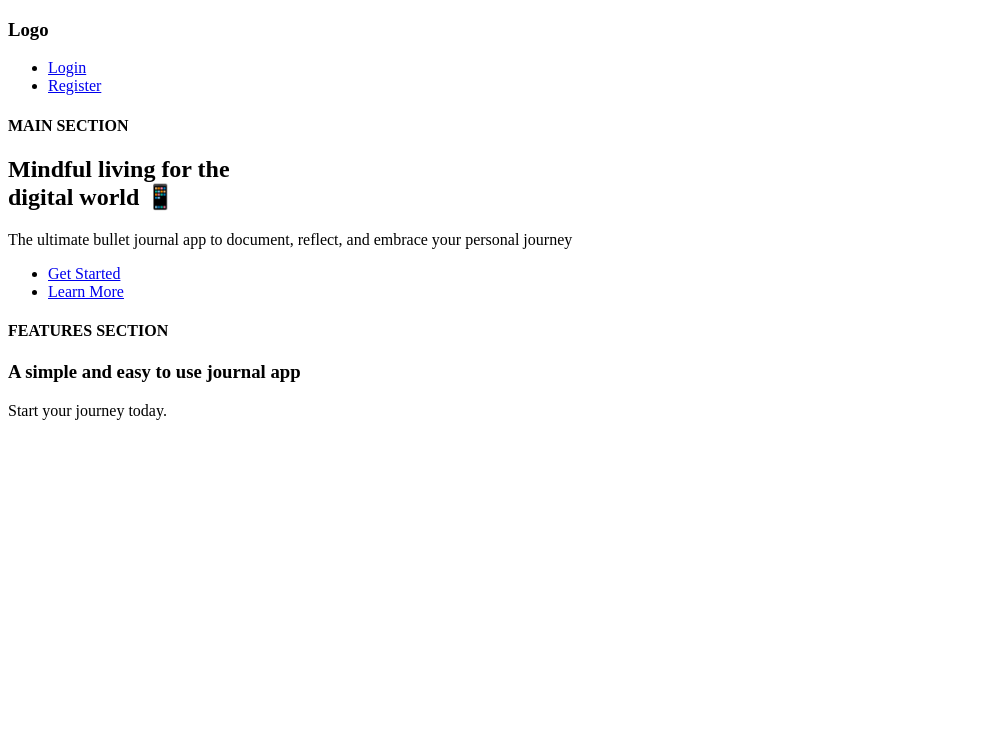
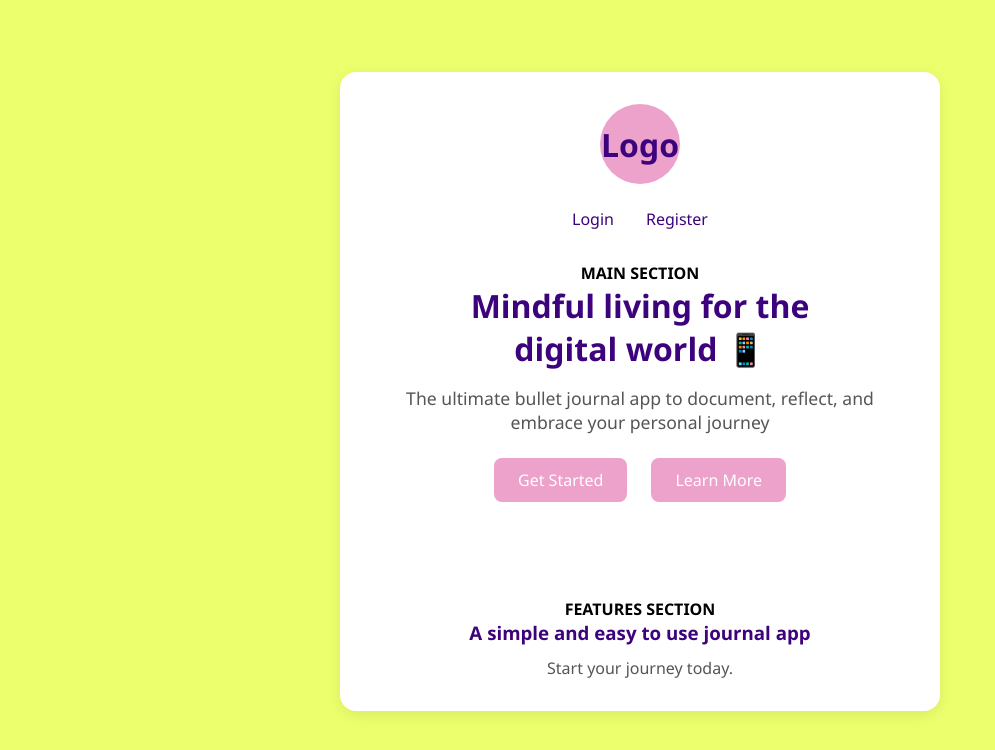
Before and after one commit to Harshvardhangupta-32/GLA_Fullstack, a plain HTML site: page Html & Css/journal_page.html in a window 1280 px wide. Shown: the whole page, without its empty margins (0-995 px from the left). Drawn offline with Linux system fonts and the light colour scheme.

Commit message:
Updated Css and blog file

```diff
--- /dev/null
+++ b/Html & Css/float-property(css)/style.css
@@ -0,0 +1,36 @@
+*{
+    margin: 0;
+    padding: 0;
+}
+.container{
+    background: #ecff6d;
+    height: 500px;
+    width:500px;
+    margin: 100px ;
+    display: flex;
+    flex-direction: row;
+    justify-content: center;
+    align-items: center;
+
+}
+#box{
+    background: #eca2ca;
+    height:100px;
+    width: 100px;
+    float: left;
+    margin:10px;
+    text-align: center;
+    line-height: 100px;
+
+}
+
+#box1{
+    background: #eca2ca;
+    height:100px;
+    width: 100px;
+    text-align: center;
+    line-height: 100px;
+    align-self: flex-end;
+    margin: 10px;
+
+}
--- a/Html & Css/journal_page.html
+++ b/Html & Css/journal_page.html
@@ -2,29 +2,125 @@
 <html>
 <head>
   <title>Journal App</title>
+  <meta charset="UTF-8">
+  <meta name="viewport" content="width=device-width, initial-scale=1.0">
+  <style>
+    * {
+      margin: 0;
+      padding: 0;
+      box-sizing: border-box;
+    }
+    body {
+      font-family: 'Segoe UI', Arial, sans-serif;
+      background: #ecff6d;
+      min-height: 100vh;
+      padding: 2rem 0;
+    }
+    .container {
+      background: #fff;
+      max-width: 600px;
+      margin: 40px auto;
+      border-radius: 16px;
+      box-shadow: 0 4px 16px rgba(0,0,0,0.08);
+      padding: 2rem 2.5rem;
+      display: flex;
+      flex-direction: column;
+      align-items: center;
+    }
+    .logo {
+      background: #eca2ca;
+      color: #3c037d;
+      font-size: 2rem;
+      font-weight: bold;
+      border-radius: 50%;
+      width: 80px;
+      height: 80px;
+      display: flex;
+      align-items: center;
+      justify-content: center;
+      margin-bottom: 1.5rem;
+    }
+    .nav {
+      display: flex;
+      gap: 2rem;
+      margin-bottom: 2rem;
+    }
+    .nav a {
+      color: #3c037d;
+      text-decoration: none;
+      font-weight: 500;
+      font-size: 1rem;
+      transition: color 0.2s;
+    }
+    .nav a:hover {
+      color: #eca2ca;
+    }
+    .main-section {
+      text-align: center;
+      margin-bottom: 2rem;
+    }
+    .main-section h2 {
+      color: #3c037d;
+      font-size: 2rem;
+      margin-bottom: 1rem;
+    }
+    .main-section p {
+      color: #555;
+      font-size: 1.1rem;
+      margin-bottom: 1.5rem;
+    }
+    .main-buttons {
+      display: flex;
+      gap: 1.5rem;
+      justify-content: center;
+      margin-bottom: 2rem;
+    }
+    .main-buttons a {
+      background: #eca2ca;
+      color: #fff;
+      padding: 0.7rem 1.5rem;
+      border-radius: 8px;
+      text-decoration: none;
+      font-weight: 500;
+      transition: background 0.2s;
+    }
+    .main-buttons a:hover {
+      background: #3c037d;
+    }
+    .features-section {
+      text-align: center;
+      margin-top: 2rem;
+    }
+    .features-section h3 {
+      color: #3c037d;
+      margin-bottom: 0.7rem;
+    }
+    .features-section p {
+      color: #555;
+    }
+  </style>
 </head>
 <body>
-
-  <h3>Logo</h3>
-
-
-  <ul>
-    <li><a href="#">Login</a></li>
-    <li><a href="#">Register</a></li>
-  </ul>
-
-
+  <div class="container">
+    <div class="logo">Logo</div>
+    <nav class="nav">
+      <a href="#">Login</a>
+      <a href="#">Register</a>
+    </nav>
+    <div class="main-section">
       <h4>MAIN SECTION</h4>
       <h2>Mindful living for the<br>digital world 📱</h2>
       <p>The ultimate bullet journal app to document, reflect, and embrace your personal journey</p>
-
-  <ul>
-    <li><a href="#">Get Started</a></li>
-    <li><a href="#">Learn More</a></li>
-  </ul>
-
+      <div class="main-buttons">
+        <a href="#">Get Started</a>
+        <a href="#">Learn More</a>
+      </div>
+    </div>
+    <div class="features-section">
       <h4>FEATURES SECTION</h4>
       <h3>A simple and easy to use journal app</h3>
       <p>Start your journey today.</p>
+    </div>
+  </div>
 </body>
 </html>
--- /dev/null
+++ b/Html & Css/nav_bar/style.css
@@ -0,0 +1,24 @@
+* {
+	margin: 0;
+	padding: 0;
+	}
+
+body {
+	font-family: 'Segoe UI', Arial, sans-serif;
+	background: #ffffff;
+}
+ul {
+    list-style: none;
+    padding: 0;
+}
+ul li{
+    display: inline-block;
+    padding: 10px;
+}
+.navbar {
+	display: flex;
+	background: #3c037d;
+	color: #fff;
+
+
+}
```
Also changed, not shown: Html & Css/float-property(css)/index.html (added, +18 -0 lines), Html & Css/nav_bar/index.html (added, +20 -0 lines), box.html (added, +40 -0 lines). Lines whose indentation alone changed are shown as unchanged.
